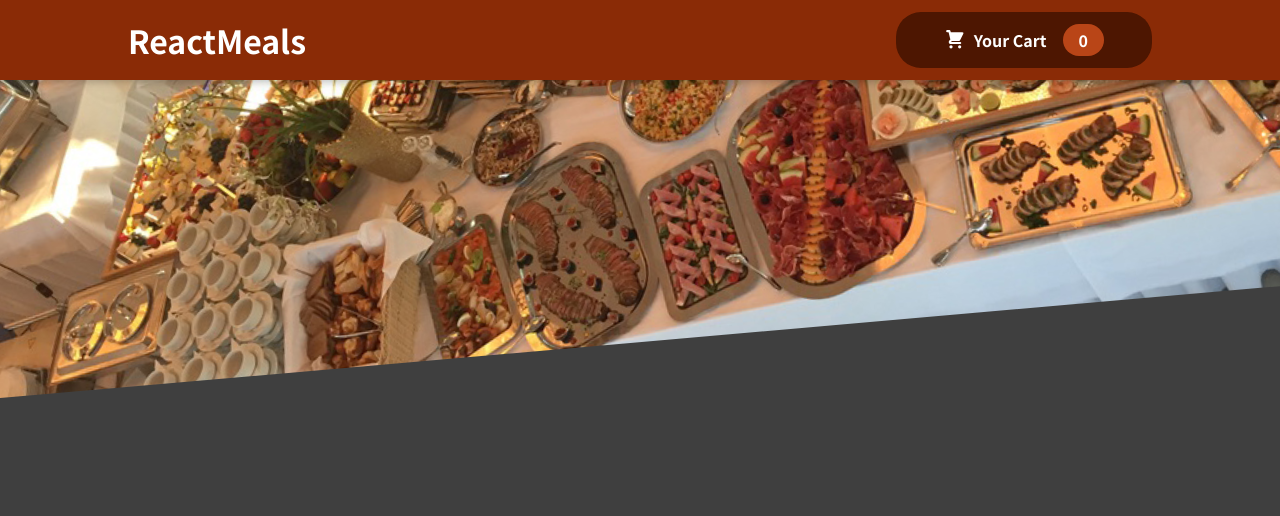
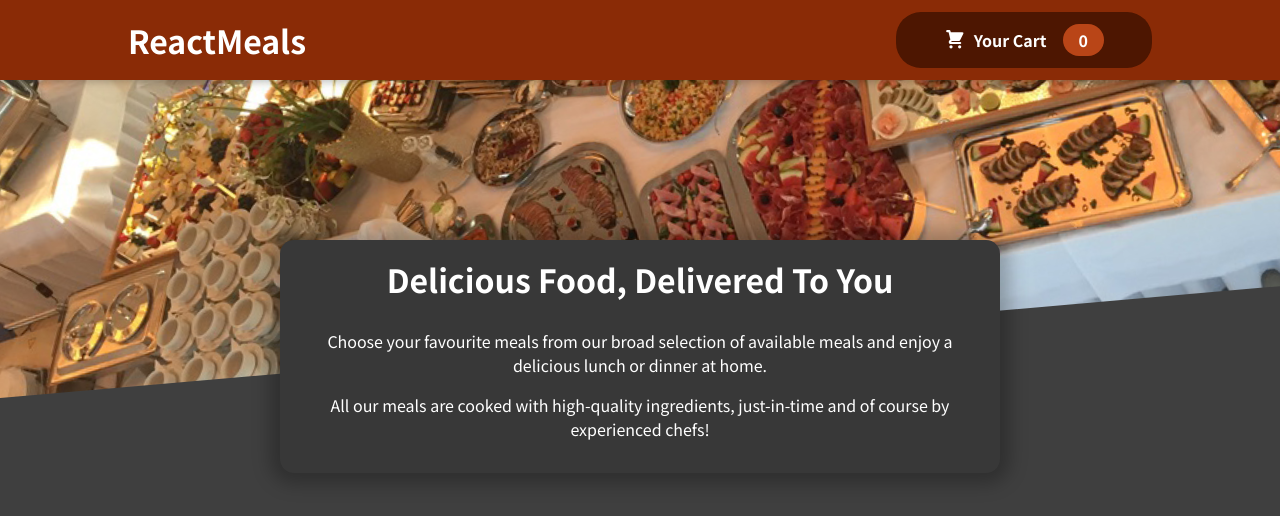
Before and after one commit to kazblacktopp/react-food-order-app, a React (Create React App) app: page / in a window 1280 px wide. Shown: the top 516 px of the page. Built offline with nearby package versions, Linux system fonts and the light colour scheme.

Commit message:
Added MealsSummary component to App

```diff
--- a/src/App.js
+++ b/src/App.js
@@ -1,11 +1,14 @@
 import { Fragment } from 'react';
 import Header from './components/Layout/Header';
+import MealsSummary from './components/Meals/MealsSummary';
 
 function App() {
   return (
     <Fragment>
       <Header />
-      <main></main>
+      <main>
+        <MealsSummary />
+      </main>
     </Fragment>
   );
 }
```
